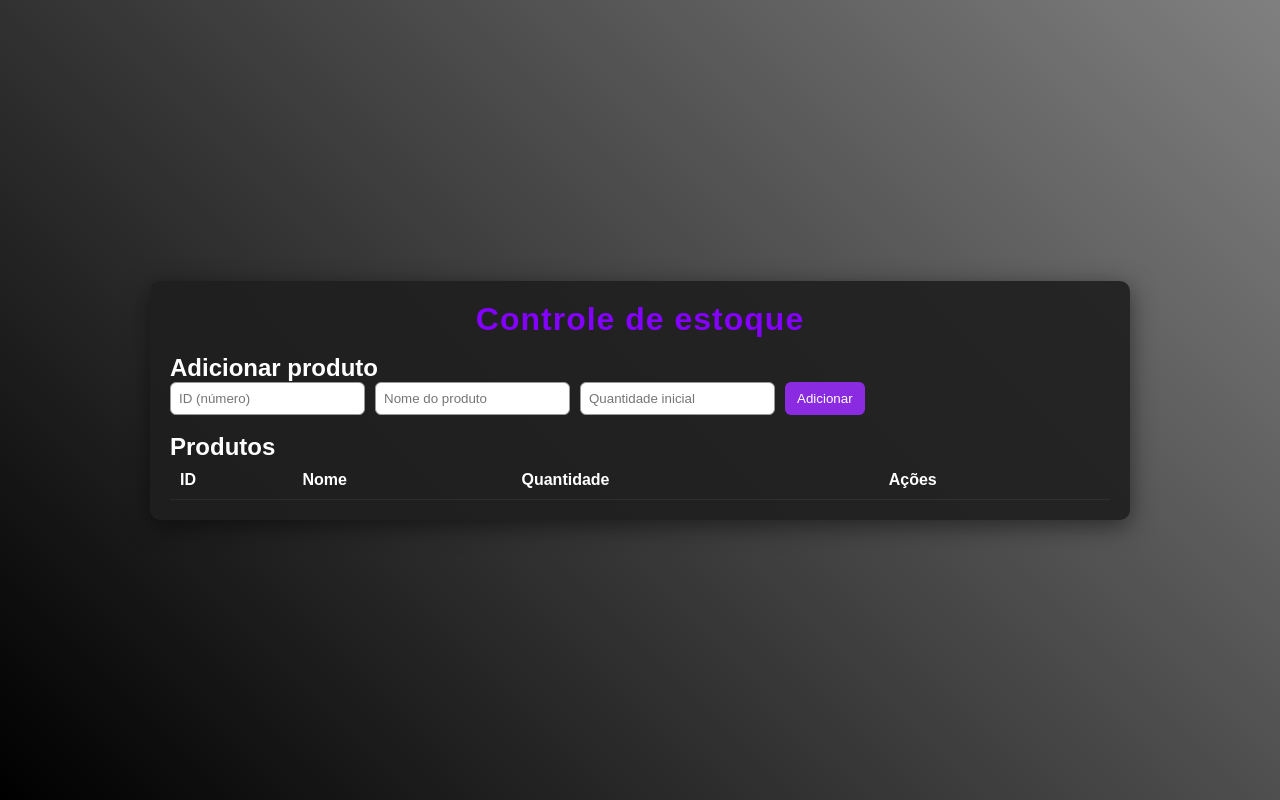
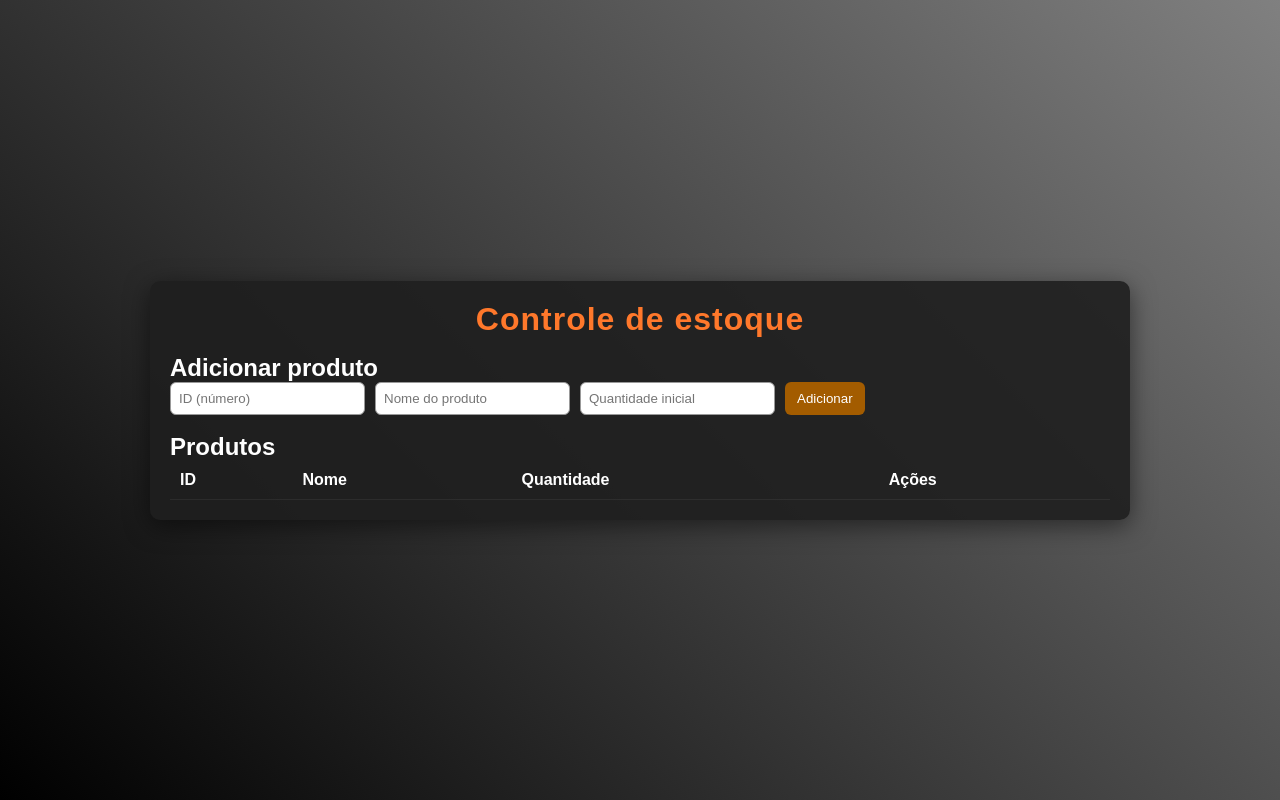
Before and after one commit to sansonpedro/panel-management, a plain HTML site: page Front/index.html in a window 1280 px wide. Drawn offline with Linux system fonts and the light colour scheme; no server answers.

Commit message:
updating css

```diff
--- a/Front/style.css
+++ b/Front/style.css
@@ -29,7 +29,7 @@
   header h1 {
     text-align: center;
     margin-bottom: 16px;
-    color: #8400ff;
+    color: #ff782b;
     letter-spacing: 1px;
   }
 
@@ -55,7 +55,7 @@
     border-radius: 6px;
     border: none;
     cursor: pointer;
-    background: #8a2be2;
+    background: #a35c00;
     color: #fff;
   }
 
```
